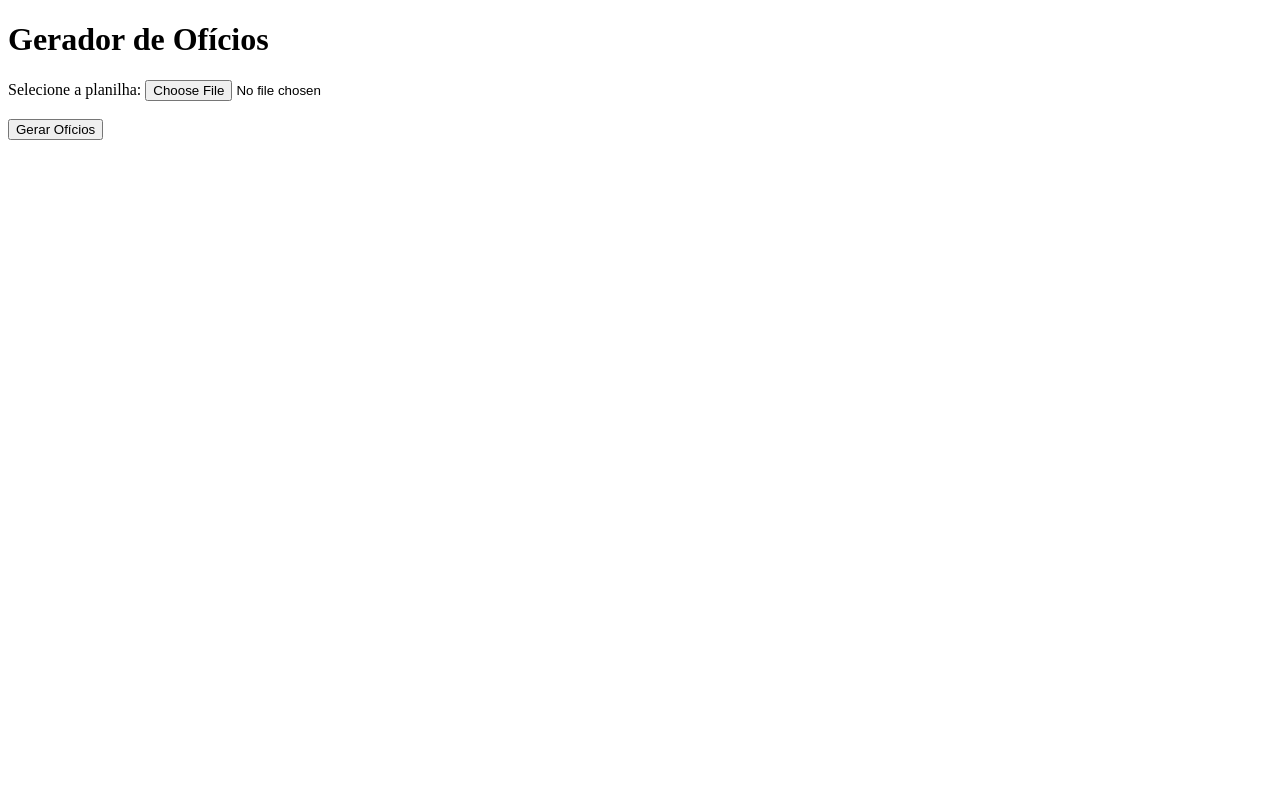
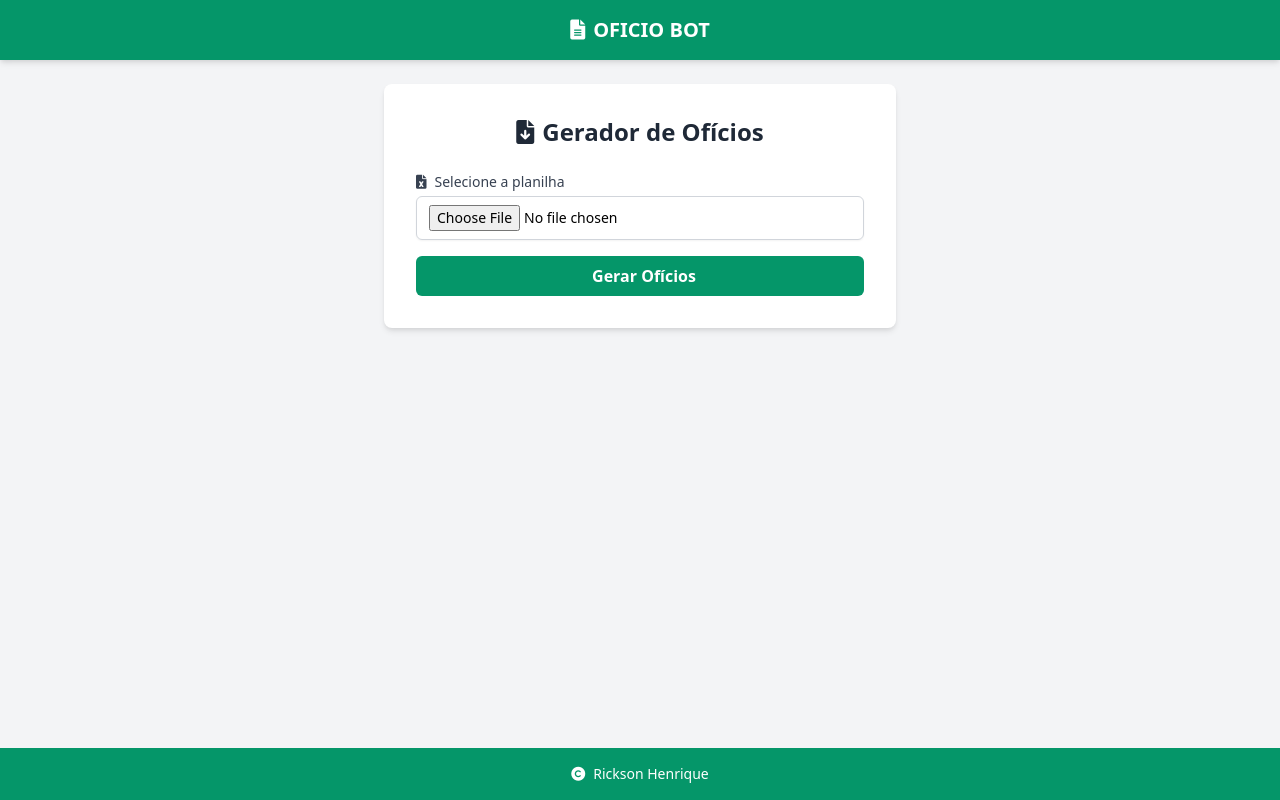
Before and after one commit to Rickson-Costa/automatizador_de_oficios, a Flask app: page / in a window 1280 px wide. Run offline with Flask 3, Linux system fonts and the light colour scheme.

Commit message:
Update index.html

```diff
--- a/templates/index.html
+++ b/templates/index.html
@@ -1,17 +1,58 @@
 <!DOCTYPE html>
-<html lang="en">
+<html lang="en" class="bg-gray-50">
 <head>
     <meta charset="UTF-8">
     <meta name="viewport" content="width=device-width, initial-scale=1.0">
-    <title>Gerador de Ofícios</title>
+    <meta name="description" content="Gerador de Ofícios Automatizado">
+    <title>OFICIO BOT</title>
+    <link href="https://cdnjs.cloudflare.com/ajax/libs/font-awesome/6.0.0/css/all.min.css" rel="stylesheet">
+    <link href="https://cdnjs.cloudflare.com/ajax/libs/tailwindcss/2.2.19/tailwind.min.css" rel="stylesheet">
+    <link rel="icon" type="image/png" href="https://fontawesome.com/icons/file?f=classic&s=solid" />
 </head>
-<body>
-    <h1>Gerador de Ofícios</h1>
-    <form action="/" method="post" enctype="multipart/form-data">
-        <label for="spreadsheet">Selecione a planilha:</label>
-        <input type="file" id="spreadsheet" name="spreadsheet" accept=".xls,.xlsx" required>
-        <br><br>
-        <button type="submit">Gerar Ofícios</button>
-    </form>
+<body class="flex flex-col min-h-screen bg-gray-100">
+    <!-- Header -->
+    <header class="bg-green-600 text-white shadow-md">
+        <div class="container mx-auto flex items-center justify-center p-4">
+            <h1 class="text-xl font-bold flex items-center">
+                <i class="fa-solid fa-file-lines mr-2"></i> OFICIO BOT
+            </h1>
+        </div>
+    </header>
+
+    <!-- Main Content -->
+    <main class="flex-grow container mx-auto p-6">
+        <div class="bg-white shadow-md rounded-lg p-8 max-w-lg mx-auto">
+            <h2 class="text-2xl font-semibold text-center text-gray-800 mb-6 flex items-center justify-center">
+                <i class="fa-solid fa-file-arrow-down mr-2"></i> Gerador de Ofícios
+            </h2>
+            <form action="/" method="post" enctype="multipart/form-data" class="space-y-4">
+                <div>
+                    <label for="spreadsheet" class="block text-sm font-medium text-gray-700 flex items-center">
+                        <i class="fa-solid fa-file-excel mr-2"></i> Selecione a planilha
+                    </label>
+                    <input
+                        type="file"
+                        id="spreadsheet"
+                        name="spreadsheet"
+                        accept=".xls,.xlsx"
+                        required
+                        class="mt-1 block w-full px-3 py-2 border border-gray-300 rounded-md shadow-sm focus:outline-none focus:ring-green-500 focus:border-green-500 sm:text-sm"
+                    >
+                </div>
+                <button
+                    type="submit"
+                    class="w-full bg-green-600 text-white font-semibold py-2 px-4 rounded-md hover:bg-green-700 focus:ring-2 focus:ring-green-500 focus:ring-offset-2 focus:outline-none flex items-center justify-center">
+                    <i class="fa-solid fa-file-circle-plus mr-2"></i> Gerar Ofícios
+                </button>
+            </form>
+        </div>
+    </main>
+
+    <!-- Footer -->
+    <footer class="bg-green-600 text-white text-center py-4">
+        <p class="text-sm flex items-center justify-center">
+            <i class="fa-solid fa-copyright mr-2"></i> Rickson Henrique
+        </p>
+    </footer>
 </body>
 </html>
```
